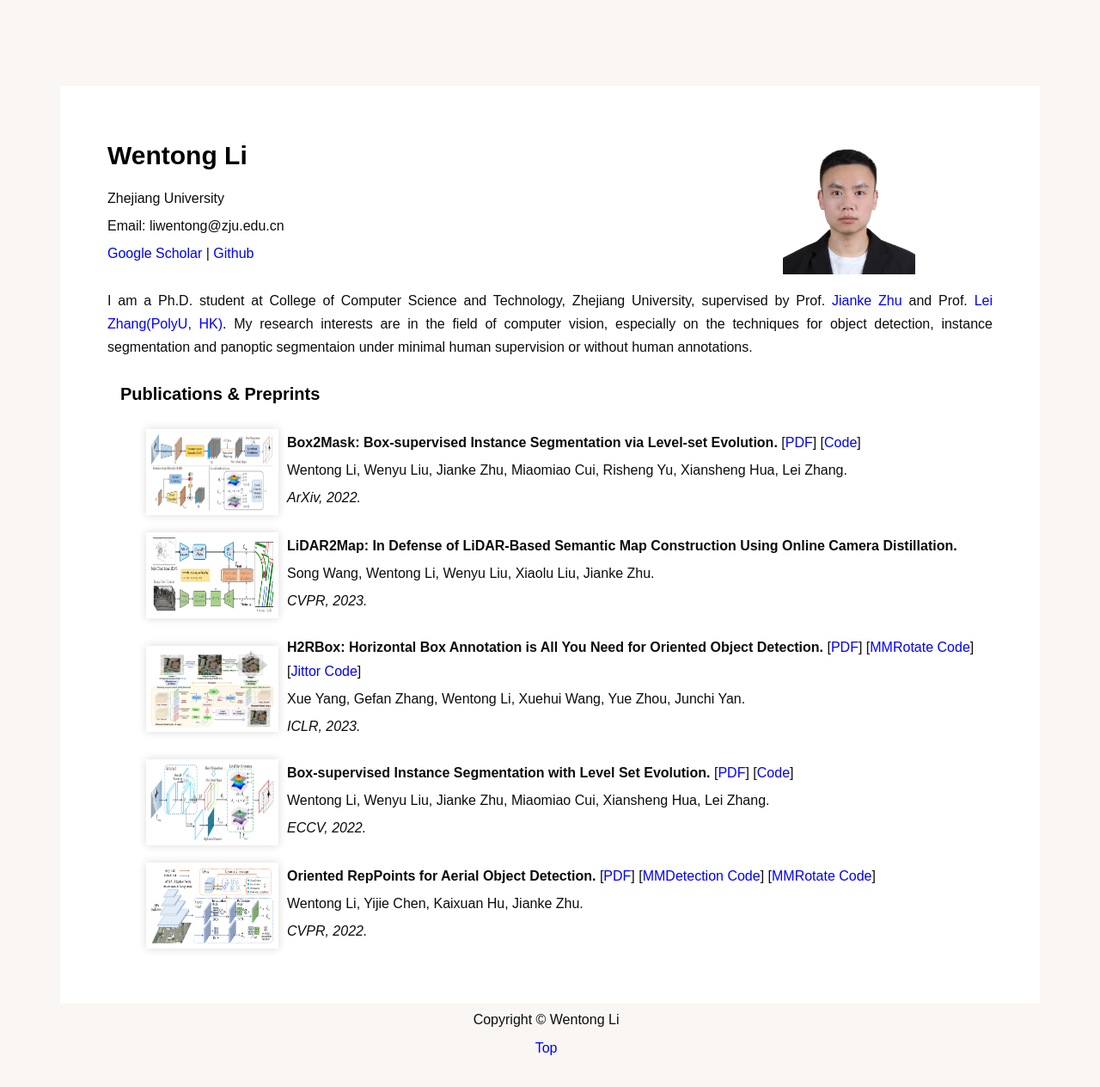
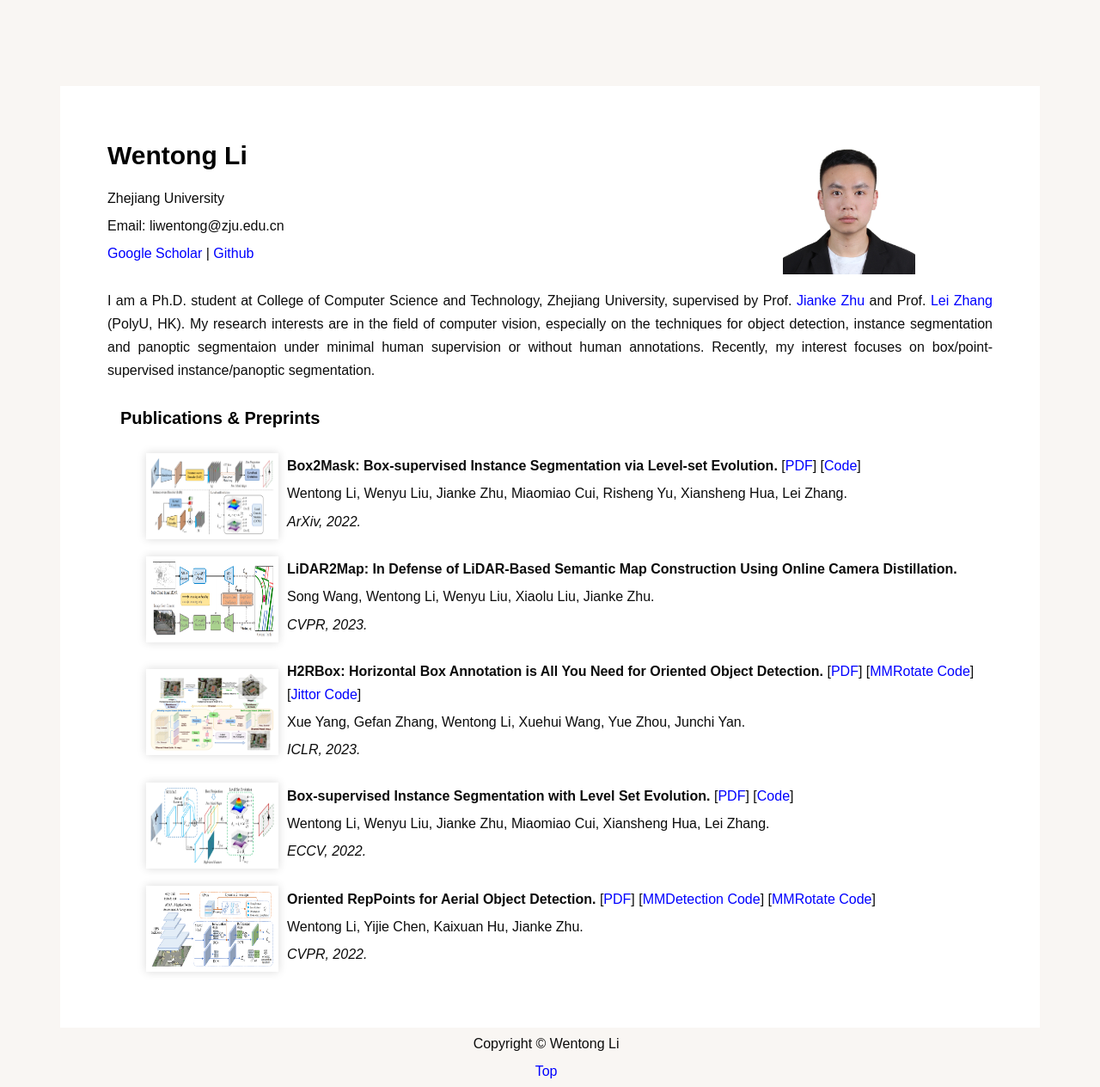
Before and after one commit to cslwt/cslwt.github.io, a Jekyll site: the page index.html, which Jekyll copies as it is, in a window 1280 px wide. Shown: the whole page at 86% size. Built offline with Jekyll 4.4.1, drawn with Linux system fonts in a browser that asks for light colours; some web fonts are replaced; before the commit the page ends 1237 px from its top, so only the background shows below that.

Commit message:
Update index.html

```diff
--- a/index.html
+++ b/index.html
@@ -83,9 +83,10 @@
 
 					<p>I am a Ph.D. student at College of Computer Science and Technology, Zhejiang University, supervised by Prof.
 						<a href="https://person.zju.edu.cn/jkzhu">Jianke Zhu</a> and Prof.
-						<a href="http://www4.comp.polyu.edu.hk/~cslzhang/">Lei Zhang(PolyU, HK)</a>.
+						<a href="http://www4.comp.polyu.edu.hk/~cslzhang/">Lei Zhang </a>(PolyU, HK).
 						My research interests are in the field of computer vision, especially on the techniques for object detection,
 						instance segmentation and panoptic segmentaion under minimal human supervision or without human annotations.
+						Recently, my interest focuses on box/point-supervised instance/panoptic segmentation.
 					<p>
 
 
```
